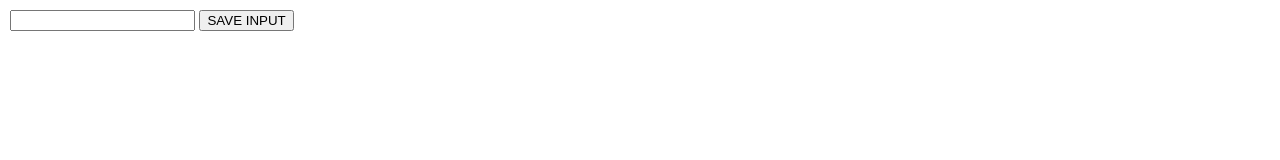
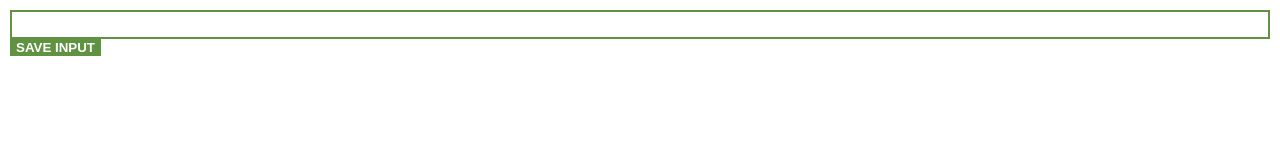
Before and after one commit to Noriomusha/Chrome-Extension, a plain HTML site: page public/views/index.html in a window 1280 px wide. Drawn offline with Linux system fonts and the light colour scheme.

Commit message:
Update index.css
Update basic styles

```diff
--- a/public/stylesheets/index.css
+++ b/public/stylesheets/index.css
@@ -5,9 +5,16 @@ body {
 }
 
 input {
+    padding: 5 10;
+    width: 100%;
+    box-sizing: border-box;
+    border: 2px solid #5f9341;
 
 }
 
 button {
-
+    color: white;
+    border: none;
+    font-weight: bold;
+    background-color: #5f9341;
 }
```
